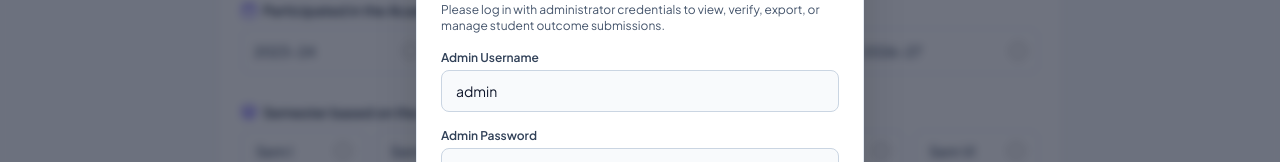
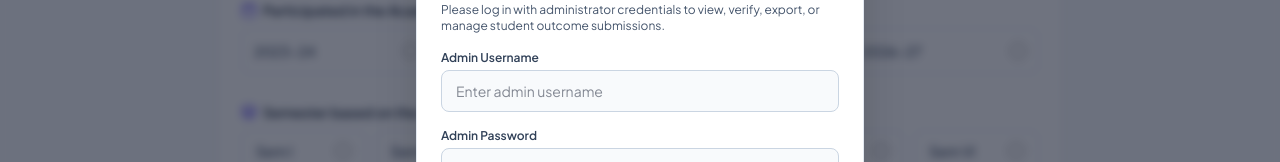
Before and after one commit to KrupaPanchal/Student-Outcome, a React (Vite) app: page / in a window 1280 px wide. Both pictures are taken after a click on the button "Admin Sign In". Shown: the part 317-479 px from the top of the page. Built offline with nearby package versions, Linux system fonts and the light colour scheme; no server answers.

Commit message:
change placeholder on log in tab

```diff
--- a/src/components/AdminLoginModal.tsx
+++ b/src/components/AdminLoginModal.tsx
@@ -13,11 +13,20 @@ export const AdminLoginModal: React.FC<AdminLoginModalProps> = ({
   onClose,
   onLoginSuccess,
 }) => {
-  const [username, setUsername] = useState('admin');
+  const [username, setUsername] = useState('');
   const [password, setPassword] = useState('');
   const [showPassword, setShowPassword] = useState(false);
   const [error, setError] = useState<string | null>(null);
   const [loading, setLoading] = useState(false);
+
+  React.useEffect(() => {
+    if (isOpen) {
+      setUsername('');
+      setPassword('');
+      setError(null);
+      setShowPassword(false);
+    }
+  }, [isOpen]);
 
   if (!isOpen) return null;
 
@@ -89,7 +98,7 @@ export const AdminLoginModal: React.FC<AdminLoginModalProps> = ({
               required
               value={username}
               onChange={(e) => setUsername(e.target.value)}
-
+              placeholder="Enter admin username"
               className="w-full text-sm px-3.5 py-2.5 bg-slate-50 border border-slate-300 rounded-lg focus:ring-2 focus:ring-indigo-500 focus:bg-white focus:outline-hidden"
             />
           </div>
```
